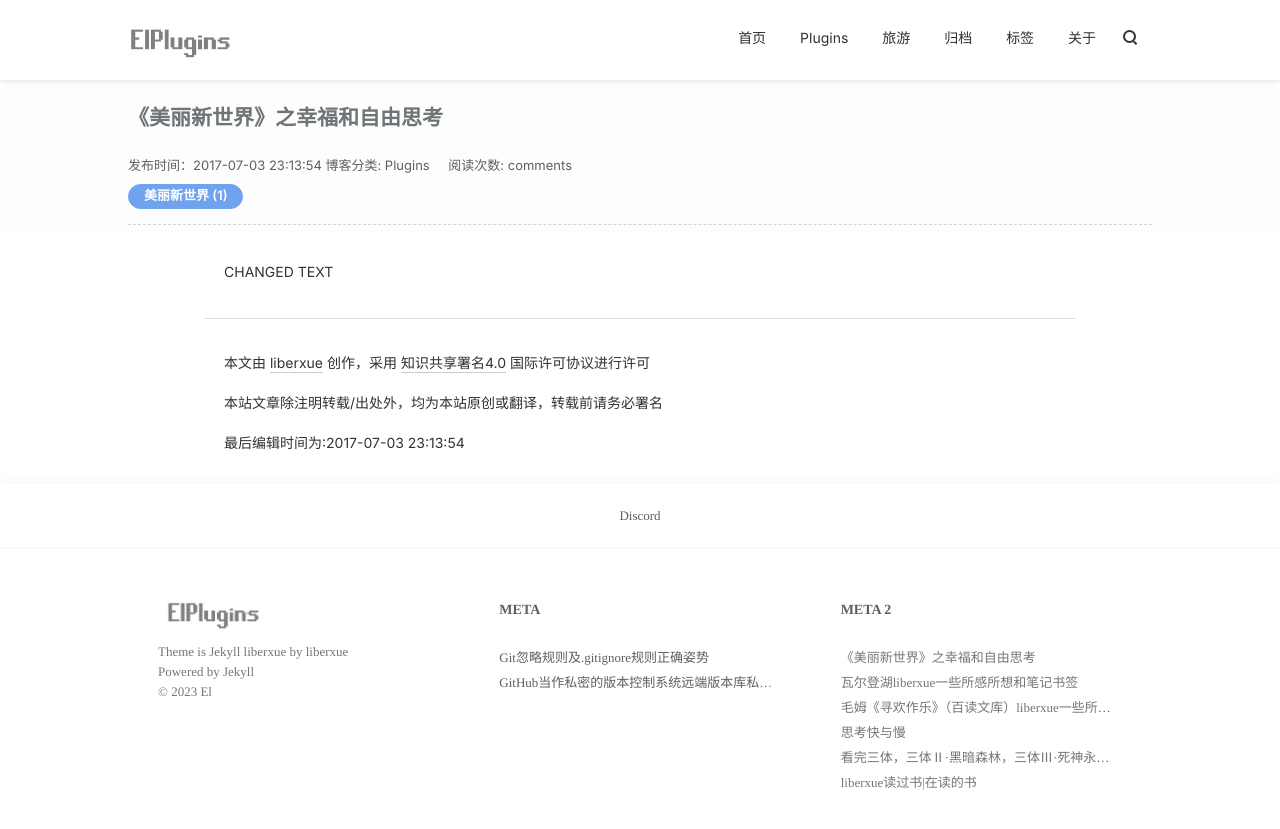
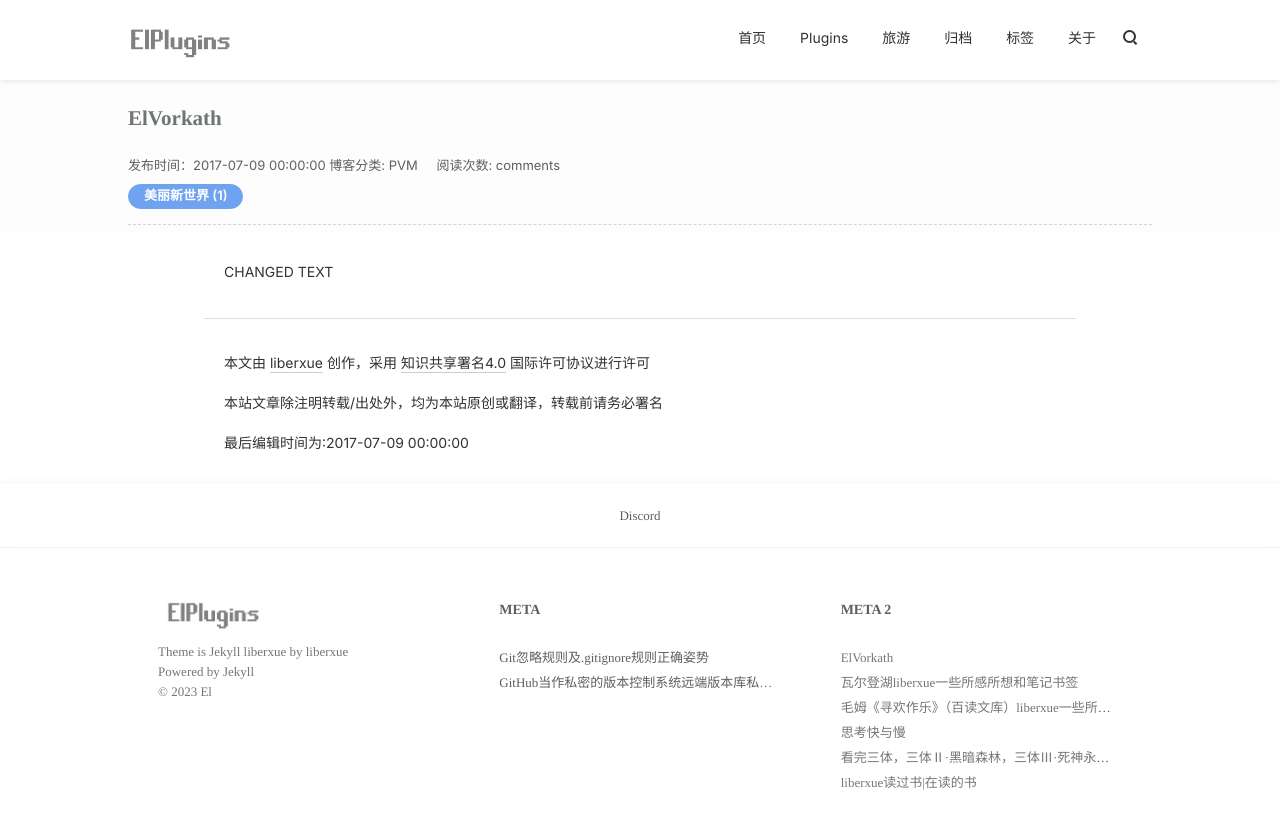
Before and after one commit to Elli-tt/elli-tt.github.io, a Jekyll site: the page built from _posts/Plugins/2017-07-09-meilideshijie.md, in a window 1280 px wide. Shown: the top 829 px of the page. Built offline with Jekyll 4.4.1, drawn with Linux system fonts in a browser that asks for light colours; nearby versions of some CDN libraries; comment, search, counter and statistics services are not loaded.

```diff
--- a/_posts/Plugins/2017-07-09-meilideshijie.md
+++ b/_posts/Plugins/2017-07-09-meilideshijie.md
@@ -1,11 +1,11 @@
 ---
 layout: blog
 plugin: true
-title:  "《美丽新世界》之幸福和自由思考"
-background: green
-background-image: http://ot1cc1u9t.bkt.clouddn.com/17-7-15/78939382.jpg
-date:   2017-07-03 23:13:54
-category: Plugins
+title:  "ElVorkath"
+background: cyan
+background-image: https://oldschool.runescape.wiki/images/thumb/Vorkath%27s_head_detail.png/130px-Vorkath%27s_head_detail.png
+price:   $15/month
+category: PVM
 tags:
 - 美丽新世界
 ---
--- a/plugins/index.html
+++ b/plugins/index.html
@@ -24,7 +24,7 @@ description: "分享正在看和看过想看的一些Plugins"
 						<div class="item-meta-ico bg-ico-plugin" style="background: url('../style/images/bg-ico.png') no-repeat;background-size: 40px auto;"></div>
               <div class="item-meta-cat">
 				 <a href="category/thoughts/index.html" title="访问 {{  posts.category }}"  data-hover="{{ posts.category }}">{{ posts.category }}</a>
-				 <a href="category/thoughts/index.html" title="访问 {{ posts.date | date: "%Y"}}" data-hover="{{ posts.date | date: "%F %H:%M:%S "}}">{{ posts.date | date: "%F %H:%M:%S "}}</a></div>
+				 <a href="category/thoughts/index.html" title="访问 {{ posts.price }}" data-hover="{{ posts.price}}">{{ posts.price }}</a></div>
 						</div>
 					</div>
 				</div>
```
Also changed, not shown: _posts/Plugins/1970-01-01-bookindex.md (+1 -1 lines).
